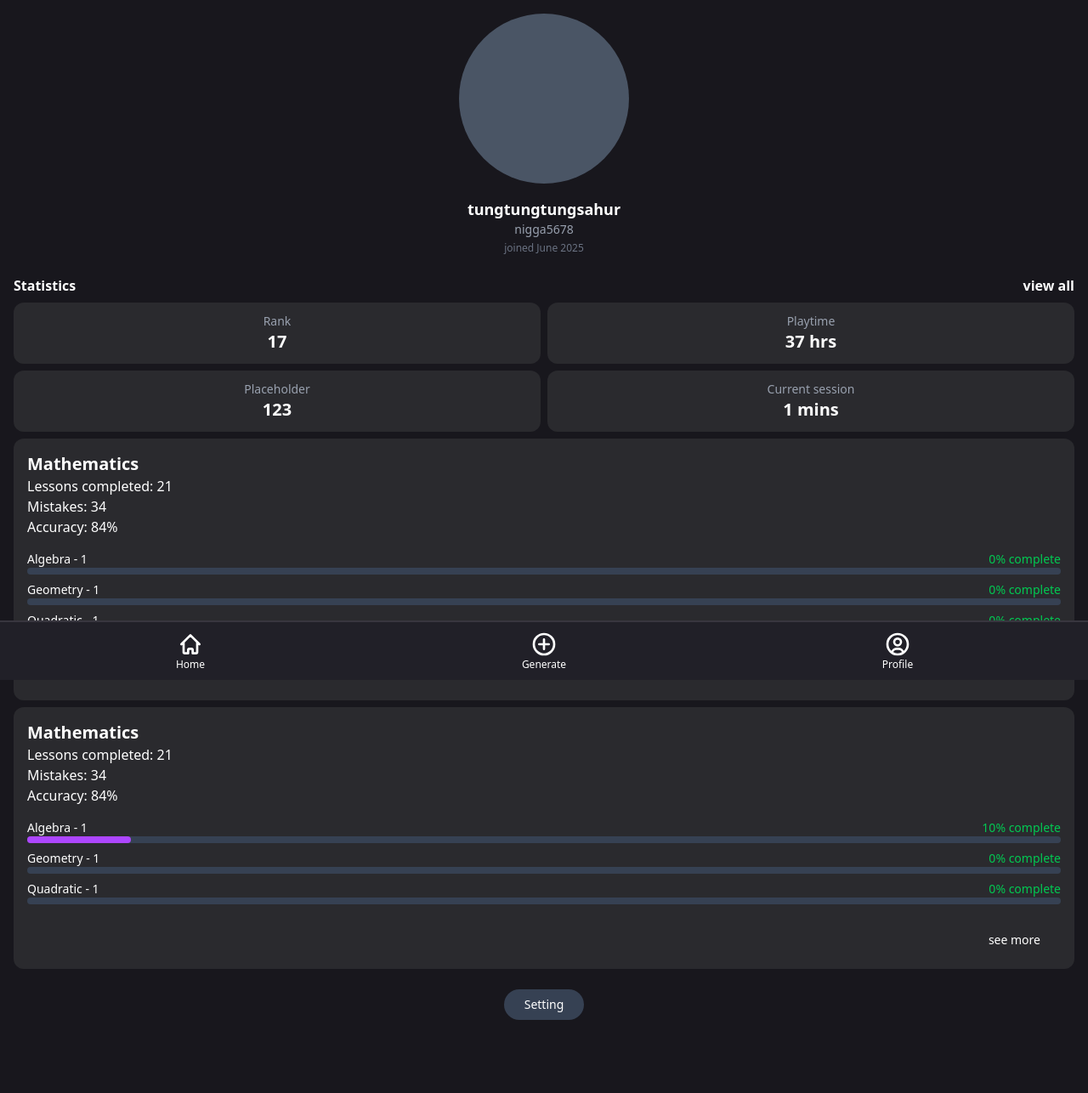
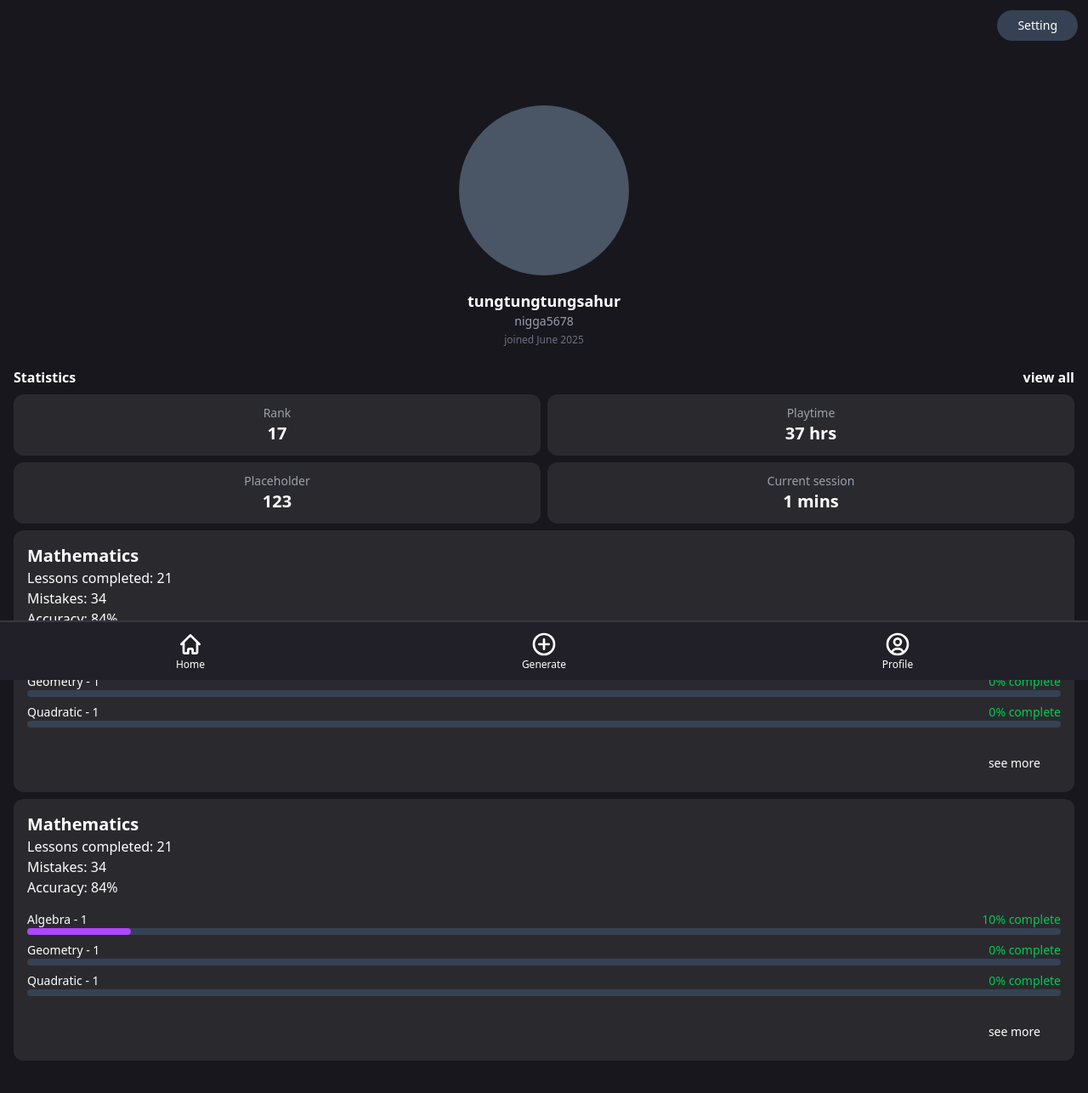
Before and after one commit to OhHiThere101/revision-app-test-2, a Next.js app: page /profile in a window 1280 px wide. Shown: the top 1286 px of the page at 85% size. Built offline with nearby package versions, Linux system fonts and the light colour scheme.

Commit message:
change setting layout

```diff
--- a/src/app/profile/page.tsx
+++ b/src/app/profile/page.tsx
@@ -22,6 +22,13 @@ const ProfilePageLayout = ({
 }: ProfilePageProps) => {
     return (
         <div className="max-h-screen flex flex-col text-white">
+            <div className="flex flex-row-reverse mt-3 mb-15 mr-3">
+                <Link href="/setting">
+                    <button className="bg-gray-700 hover:bg-gray-600 text-white px-6 py-2 rounded-full text-sm transition">
+                        Setting
+                    </button>
+                </Link>
+            </div>
             {/* Profile content */}
             <div className="flex-1 p-4 w-full">
                 <div className="w-full text-center">
@@ -69,7 +76,7 @@ const ProfilePageLayout = ({
                                 ]}
                             />
                         </div>
-                        <div className="flex justify-center items-center mt-2">
+                        <div className="flex justify-center items-center mt-2 pb-10">
                             <StatsBlock
                                 subject="Mathematics"
                                 lessonsCompleted={21}
@@ -84,13 +91,7 @@ const ProfilePageLayout = ({
                         </div>
 
                         {/* ✅ ปุ่ม Setting */}
-                        <div className="flex justify-center items-center mt-6 mb-15">
-                            <Link href="/setting">
-                                <button className="bg-gray-700 hover:bg-gray-600 text-white px-6 py-2 rounded-full text-sm transition">
-                                    Setting
-                                </button>
-                            </Link>
-                        </div>
+
                     </div>
                 </div>
             </div>
```
